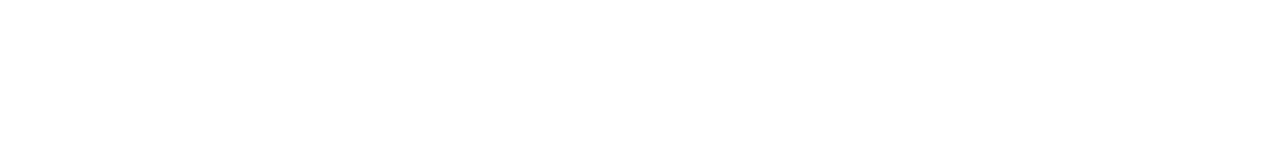
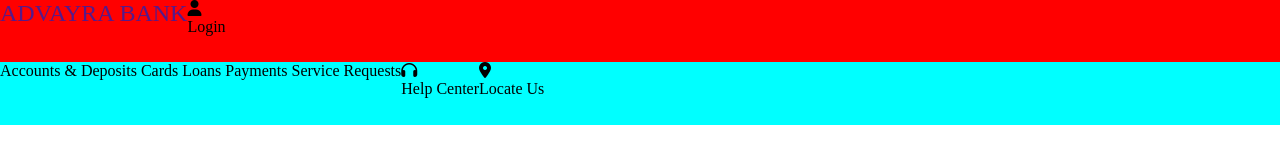
Before and after one commit to AdvaitBothe1105/Banking-Website, a plain HTML site: page index.html in a window 1280 px wide. Drawn offline with Linux system fonts and the light colour scheme.

Commit message:
Updated HTML and CSS files Uptil Navbar

```diff
--- a/index.html
+++ b/index.html
@@ -3,11 +3,38 @@
 <head>
     <meta charset="UTF-8">
     <meta name="viewport" content="width=device-width, initial-scale=1.0">
+    <link rel="stylesheet" href="https://cdnjs.cloudflare.com/ajax/libs/font-awesome/6.6.0/css/all.min.css" integrity="sha512-Kc323vGBEqzTmouAECnVceyQqyqdsSiqLQISBL29aUW4U/M7pSPA/gEUZQqv1cwx4OnYxTxve5UMg5GT6L4JJg==" crossorigin="anonymous" referrerpolicy="no-referrer" />
     <title>Banking Website</title>
     <link href="style.css" rel="stylesheet">
 </head>
 <body>
-
+    <div class="navbar-prim">
+        <div class="bank-info">
+            <div class="logo"></div>
+            <a href="" class="bank-name">ADVAYRA BANK</a>
+        </div>
+        <div class="login">
+            <i class="fa-solid fa-user"></i>
+            <p class="login-txt">Login</p>
+        </div>
+    </div>
+    <div class="navbar-sec">
+        <ul id="services">
+            <li>Accounts & Deposits</li>
+            <li>Cards</li>
+            <li>Loans</li>
+            <li>Payments</li>
+            <li>Service Requests</li>
+        </ul>
+        <div class="help">
+            <i class="fa-solid fa-headphones"></i>
+            <p class="help-txt">Help Center</p>
+        </div>
+        <div class="locate">
+            <i class="fa-solid fa-location-dot"></i>
+            <p class="loc-txt"> Locate Us</p>
+        </div>
+    </div>
 
 
 <script src="app.js"></script>
--- a/style.css
+++ b/style.css
@@ -0,0 +1,29 @@
+*{
+    margin: 0;
+    padding: 0;
+}
+
+.navbar-prim{
+    height: 62px;
+    width: 100%;
+    background-color: red;
+    display: flex;
+
+}
+
+.bank-info a{
+    text-decoration: none;
+    font-size: 1.5rem;
+}
+
+
+.navbar-sec{
+    height: 63px;
+    width: 100%;
+    display: flex;
+    background-color: aqua;
+}
+
+#services li{
+    display: inline;
+}
```
